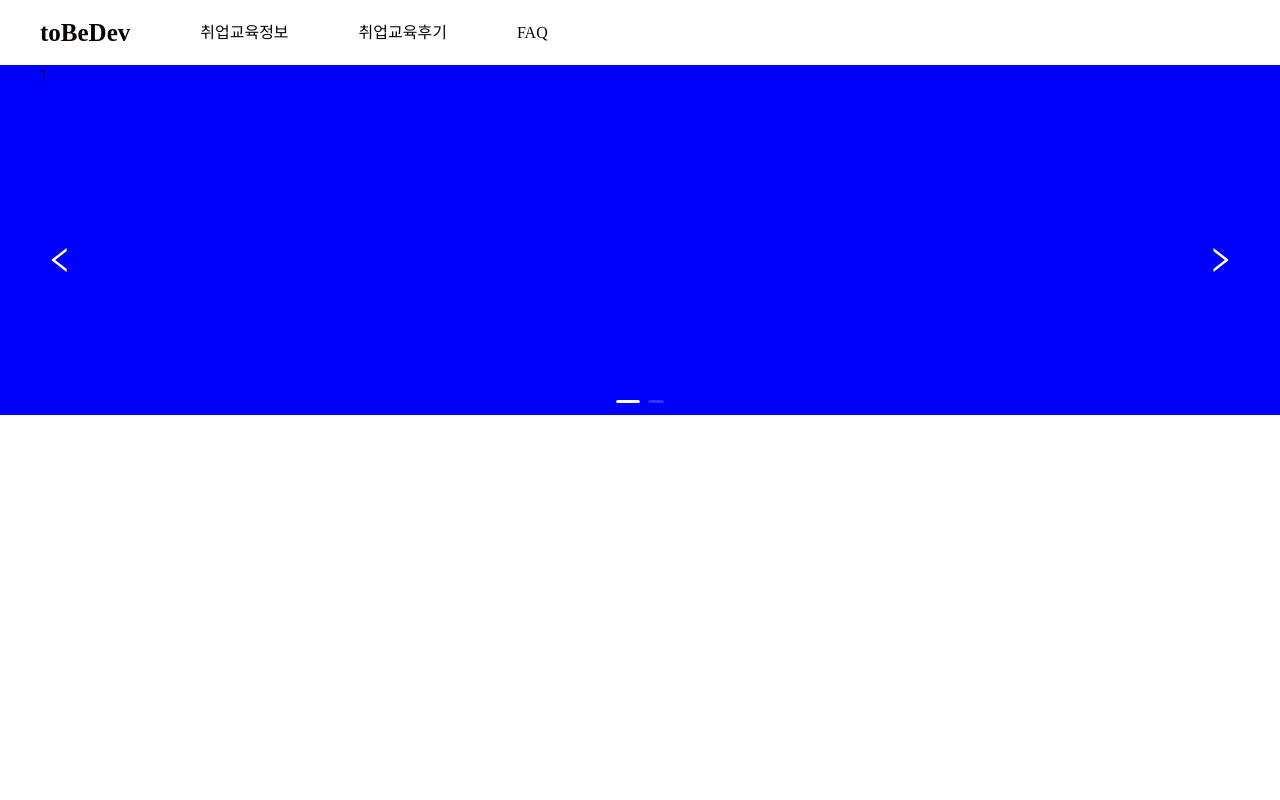
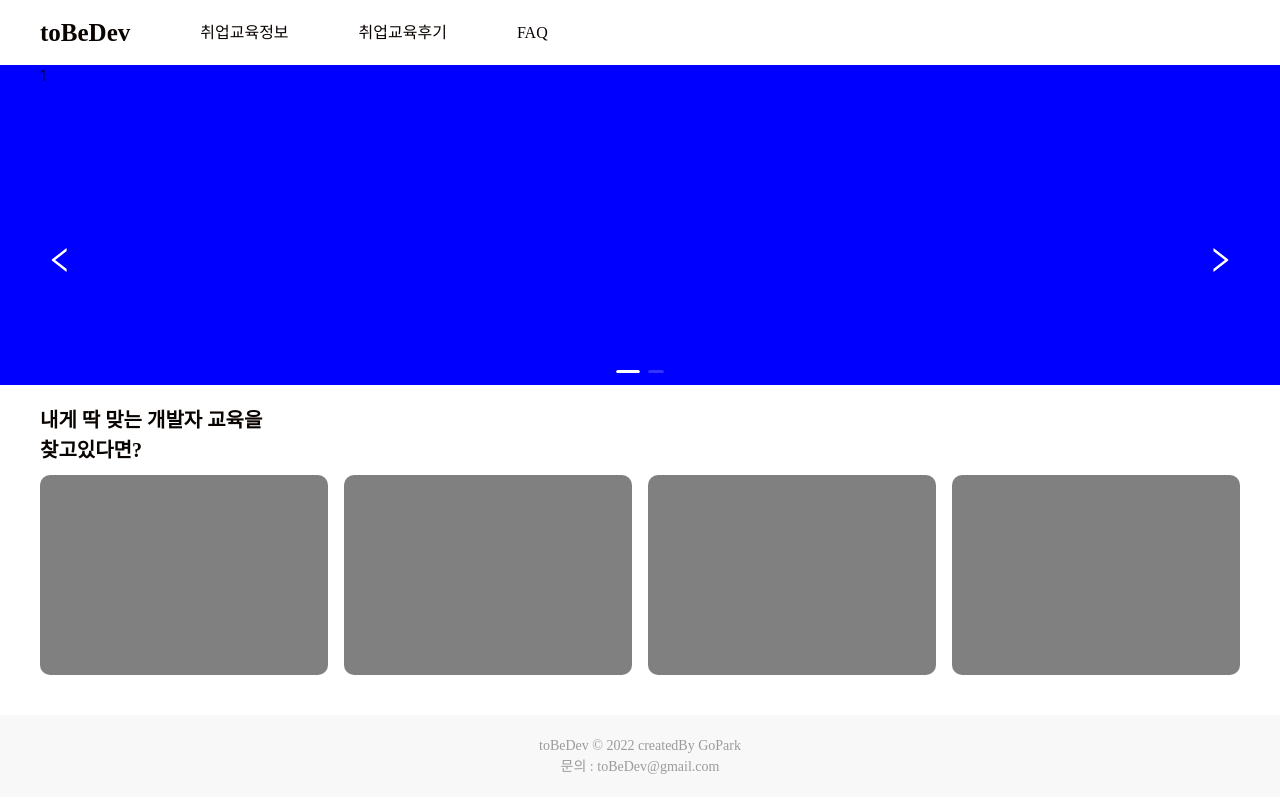
Before and after one commit to chaeinP/toBeDev_client, a Next.js app: page / in a window 1280 px wide. Built offline with nearby package versions, Linux system fonts and the light colour scheme; a web font is replaced by a local one.

Commit message:
feat: home 화면 layout 개발

```diff
--- a/pages/_app.tsx
+++ b/pages/_app.tsx
@@ -7,10 +7,20 @@ import {
   defaultSeoConfig,
 } from '../src/seo/defaultSeo';
 import GlobalStyles from '@styles/GlobalStyles';
-import BasicLayout from '@components/layouts/BasicLayouts';
+import BasicLayout from '@components/layouts/BasicLayout';
+import Head from 'next/head';
 
 export default function App({ Component, pageProps }: AppProps) {
   const queryClient = new QueryClient();
+
+  // prettier-ignore
+  // structuredData 페이지의 구조를 나타내는 정보로 seo에 적용된다. https://schema.org/WebSite
+  const structuredData = {
+    "@context": "https://schema.org",
+    "@type": "WebSite",
+    "url": "https://web.toBeDev.com/",
+  };
+
   return (
     <QueryClientProvider client={queryClient}>
       <Hydrate state={pageProps.dehydratedState}>
@@ -20,9 +30,8 @@ export default function App({ Component, pageProps }: AppProps) {
           additionalLinkTags={defaultAdditionalLinkTags}
         />
         <GlobalStyles />
-        <BasicLayout>
-          <Component {...pageProps} />
-        </BasicLayout>
+
+        <Component {...pageProps} />
       </Hydrate>
     </QueryClientProvider>
   );
--- a/pages/index.tsx
+++ b/pages/index.tsx
@@ -1,7 +1,10 @@
+import SpaceLayouts from '@components/layouts/SpaceLayout';
 import Head from 'next/head';
 import { Fragment } from 'react';
-import BasicLayout from 'src/components/layouts/BasicLayouts';
+import BasicLayout from '@components/layouts/BasicLayout';
+import KeywordBanner from 'src/contents/home/KeywordBanner';
 import MainBanner from 'src/contents/home/MainBanner';
+import SpaceLayout from '@components/layouts/SpaceLayout';
 
 export default function Home() {
   // prettier-ignore
@@ -21,7 +24,12 @@ export default function Home() {
           dangerouslySetInnerHTML={{ __html: JSON.stringify(structuredData) }}
         />
       </Head>
-      <MainBanner />
+      <BasicLayout>
+        <MainBanner />
+        <SpaceLayout>
+          <KeywordBanner />
+        </SpaceLayout>
+      </BasicLayout>
     </Fragment>
   );
 }
--- /dev/null
+++ b/src/components/layouts/BasicLayout/Footer.tsx
@@ -0,0 +1,32 @@
+import { css } from '@emotion/react';
+import { palette } from '@styles/palette';
+import SpaceLayout from '../SpaceLayout';
+
+export default function Footer() {
+  return (
+    <footer css={wrapper}>
+      <SpaceLayout>
+        <p css={text}>toBeDev © 2022 createdBy GoPark</p>
+        <p css={text}>
+          문의 : <a href="mailto:toBeDev@gmail.com">toBeDev@gmail.com</a>
+        </p>
+      </SpaceLayout>
+    </footer>
+  );
+}
+
+const wrapper = css`
+  background-color: ${palette.gray10};
+  margin-top: 20px;
+`;
+
+const text = css`
+  line-height: 1.5;
+  text-align: center;
+  font-size: 14px;
+  color: ${palette.opBlack6};
+  a {
+    text-decoration: none;
+    color: ${palette.opBlack6};
+  }
+`;
--- a/src/components/layouts/BasicLayouts/index.tsx
+++ b/src/components/layouts/BasicLayout/index.tsx
@@ -12,7 +12,7 @@ export default function BasicLayout({
   return (
     <div css={wrapper}>
       <Header />
-      <div className="content">{children}</div>
+      <main>{children}</main>
       <Footer />
     </div>
   );
--- a/src/components/layouts/BasicLayouts/Footer.tsx
+++ /dev/null
@@ -1,3 +0,0 @@
-export default function Footer() {
-  return <></>;
-}
--- /dev/null
+++ b/src/components/layouts/SpaceLayout.tsx
@@ -0,0 +1,19 @@
+import { css } from '@emotion/react';
+import { DESKTOP_MEDIA, MAX_DESKTOP_WIDTH, TABLET_MEDIA } from '@styles/media';
+import { ReactNode } from 'react';
+
+export default function SpaceLayout({ children }: { children: ReactNode }) {
+  return <div css={wrapper}>{children}</div>;
+}
+
+const wrapper = css`
+  ${DESKTOP_MEDIA} {
+    max-width: ${MAX_DESKTOP_WIDTH};
+    margin: 0 auto;
+    padding: 20px;
+  }
+
+  ${TABLET_MEDIA} {
+    padding: 15px;
+  }
+`;
--- /dev/null
+++ b/src/contents/home/KeywordBanner.tsx
@@ -0,0 +1,68 @@
+import SpaceLayouts from '@components/layouts/SpaceLayout';
+import { css } from '@emotion/react';
+import { DESKTOP_MEDIA, MOBILE_MEDIA, TABLET_MEDIA } from '@styles/media';
+import { Col, Row } from 'antd';
+
+export default function KeywordBanner() {
+  return (
+    <section>
+      <h2 css={title}>내게 딱 맞는 개발자 교육을{'\n'}찾고있다면?</h2>
+      <div css={grid}>
+        <div className="item"></div>
+        <div className="item"></div>
+        <div className="item"></div>
+        <div className="item"></div>
+      </div>
+    </section>
+  );
+}
+
+const grid = css`
+  display: grid;
+
+  grid-template-columns: repeat(4, 1fr);
+  grid-auto-rows: 200px;
+  row-gap: 16px;
+  column-gap: 16px;
+
+  .item {
+    background-color: grey;
+    border-radius: 10px;
+  }
+
+  ${TABLET_MEDIA} {
+    grid-template-columns: repeat(2, 1fr);
+    grid-auto-rows: 100px;
+    row-gap: 16px;
+
+    .item {
+      background-color: grey;
+      border-radius: 10px;
+    }
+  }
+
+  ${MOBILE_MEDIA} {
+    grid-template-columns: repeat(1, 1fr);
+    grid-auto-rows: 100px;
+    row-gap: 16px;
+
+    .item {
+      background-color: grey;
+      border-radius: 10px;
+    }
+  }
+`;
+
+const title = css`
+  margin-bottom: 10px;
+  font-size: 20px;
+  font-weight: 700;
+  white-space: pre-wrap;
+  line-height: 1.5;
+`;
+
+const col = css`
+  background-color: blue;
+  height: 100px;
+  border-radius: 10px;
+`;
--- a/src/contents/home/MainBanner.tsx
+++ b/src/contents/home/MainBanner.tsx
@@ -20,7 +20,7 @@ export default function MainBanner() {
 
   const bannerList = [<div key={1}>1</div>, <div key={2}>2</div>];
   return (
-    <div css={wrapper}>
+    <section css={wrapper}>
       <Carousel
         ref={carousel}
         autoplay
@@ -44,7 +44,7 @@ export default function MainBanner() {
           <RightOutlined style={{ color: palette.white, fontSize: '28px' }} />
         </button>
       </div>
-    </div>
+    </section>
   );
 }
 
@@ -64,7 +64,7 @@ const inner = css`
   // 데스크탑
   ${DESKTOP_MEDIA} {
     max-width: ${MAX_DESKTOP_WIDTH};
-    height: 350px;
+    height: 320px;
   }
 
   // 태블릿
```
Also changed, not shown: src/components/layouts/BasicLayout/Header.tsx (renamed from src/components/layouts/BasicLayouts/Header.tsx), src/components/layouts/BasicLayout/NavBar.tsx (renamed from src/components/layouts/BasicLayouts/NavBar.tsx).
